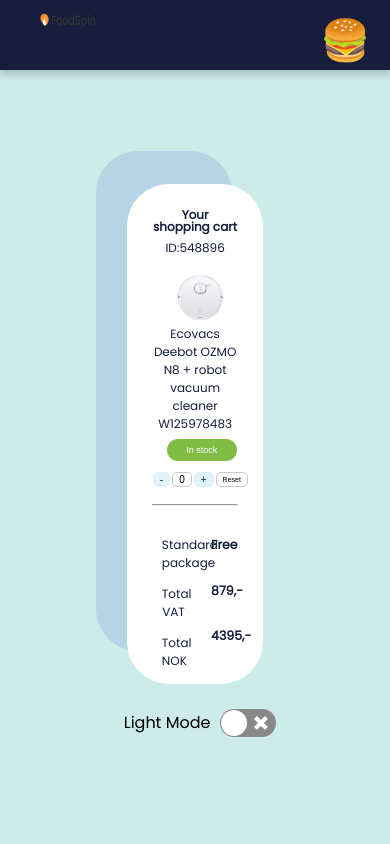
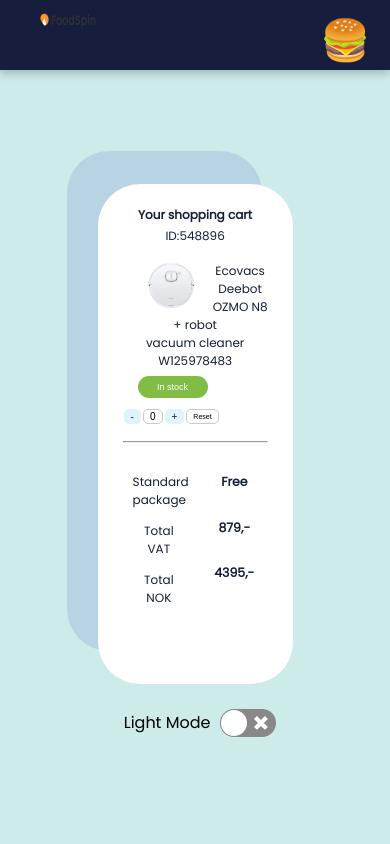
Before and after one commit to wendy640/secondSemester-Exam, a React (Create React App) app: page / in a window 390 px wide. Shown: the top 844 px of the page. Built offline with nearby package versions, Linux system fonts and the light colour scheme; a web font is replaced by a local one.

Commit message:
changed width

```diff
--- a/src/index.css
+++ b/src/index.css
@@ -10,7 +10,7 @@
  background-color:#fff;
 color: #171D3C;
   transition: 0.3s;
-  width: 35%;
+  width: 40%;
   border-radius: 42px;
 height:500px;
 box-shadow: -31px -33px  #B8D4E4;
@@ -191,7 +191,8 @@
  }
 @media only screen and (max-width: 470px) {
   .app{
-    top: 11rem
+    top: 11rem;
+    width:50%
   }
   .container{
 margin:15px 25px;
```
